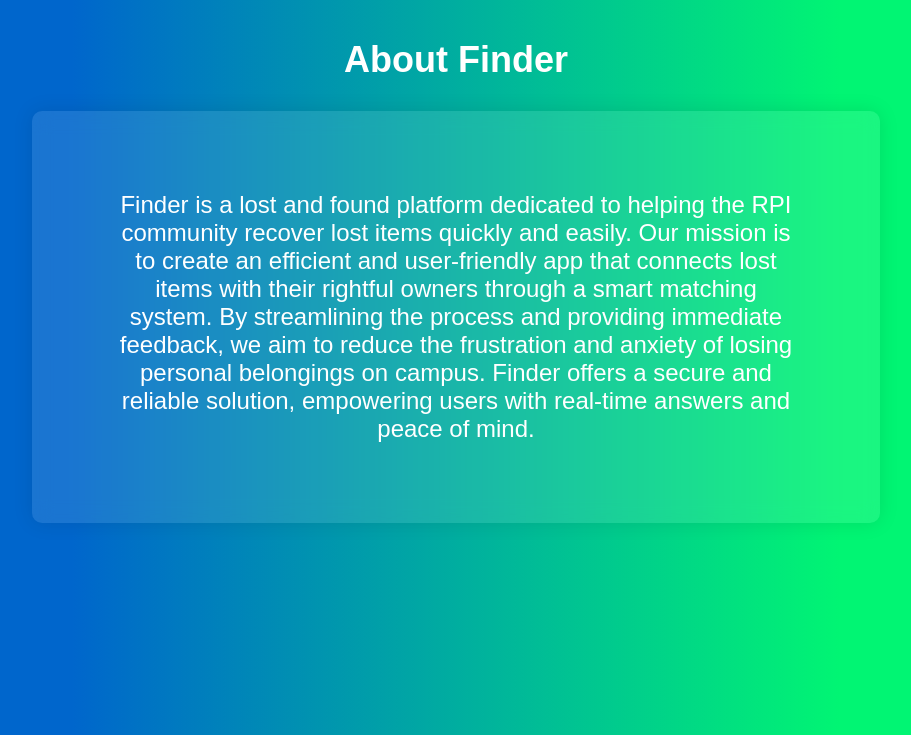
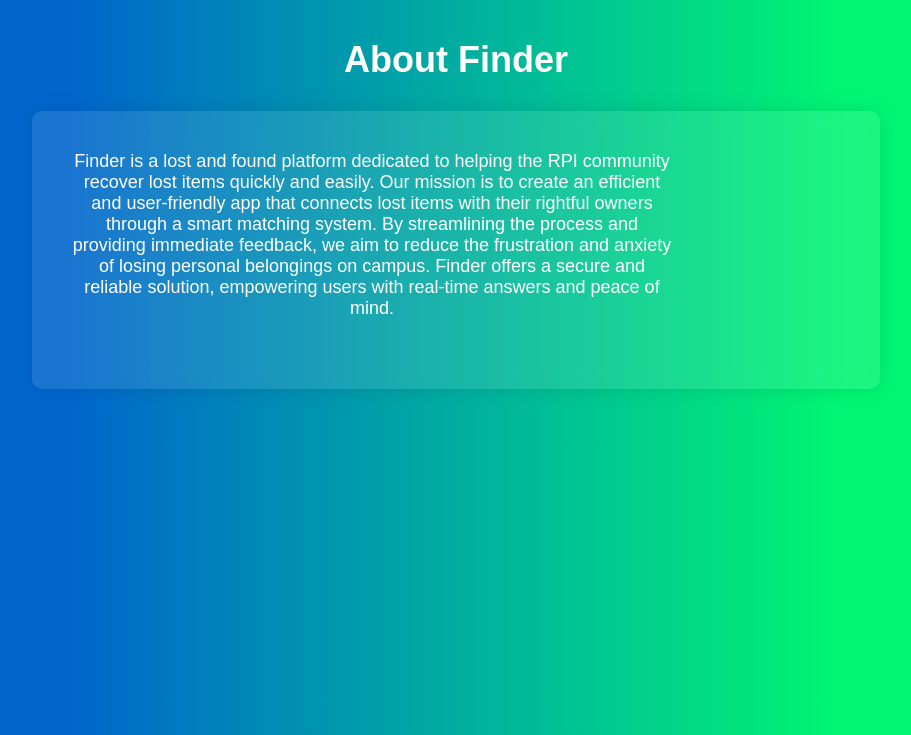
Before and after one commit to jfodera/Finder, a PHP site: page /php/about.php in a window 1280 px wide. Shown: the part 65-800 px from the top of the page, without its empty margins (184-1095 px from the left). Run offline with PHP 8.4, Linux system fonts and the light colour scheme.

Commit message:
Description

```diff
--- a/style.css
+++ b/style.css
@@ -44,6 +44,12 @@ html {
 .logo-image {
     width: 50px;
     height: auto;
+}
+
+.description {
+    font-size: 18px;
+    max-width: 600px;
+    margin-bottom: 30px;
 }
 
 .buttons {
@@ -608,7 +614,8 @@ h1 {
     width: 60%;
 }
 
-.description {
-    font-size: 24px;
+.about-description {
+    font-size: 28px;
     padding: 40px;
+    line-heighy: 1.5;
 }
```
